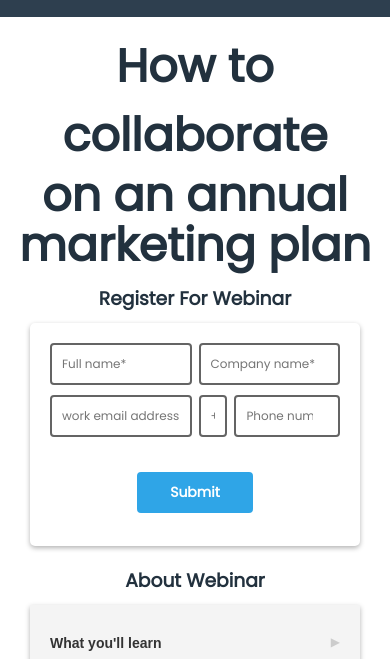
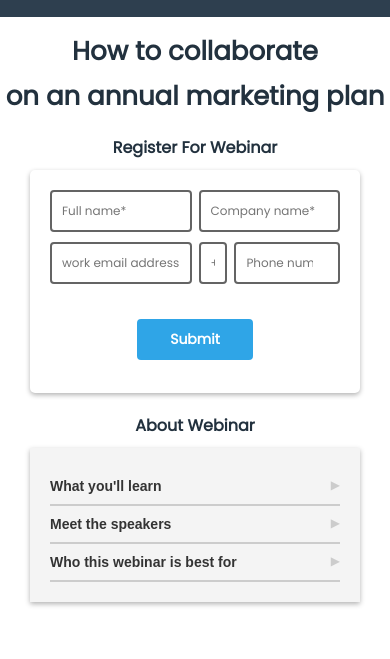
Before and after one commit to Doktogreen/XARA-WEBINAR-PAGE, a plain HTML site: page webinar/index.html in a window 390 px wide. Shown: the part 37-696 px from the top of the page. Drawn offline with Linux system fonts and the light colour scheme; files whose address does not match are found by name.

Commit message:
Completed

```diff
--- a/webinar/style.css
+++ b/webinar/style.css
@@ -50,8 +50,18 @@ body {
   font-size: 46px;
   margin: 0px 0px !important;
 }
+@media only screen and (max-width: 668px) {
+  header > h1 {
+    font-size: 26px !important;
+  }
+}
 h3 {
   margin: 10px 0px !important;
+}
+@media only screen and (max-width: 668px) {
+  h3 {
+    font-size: 16px !important;
+  }
 }
 .second-h1 {
   line-height: 50px !important;
```
